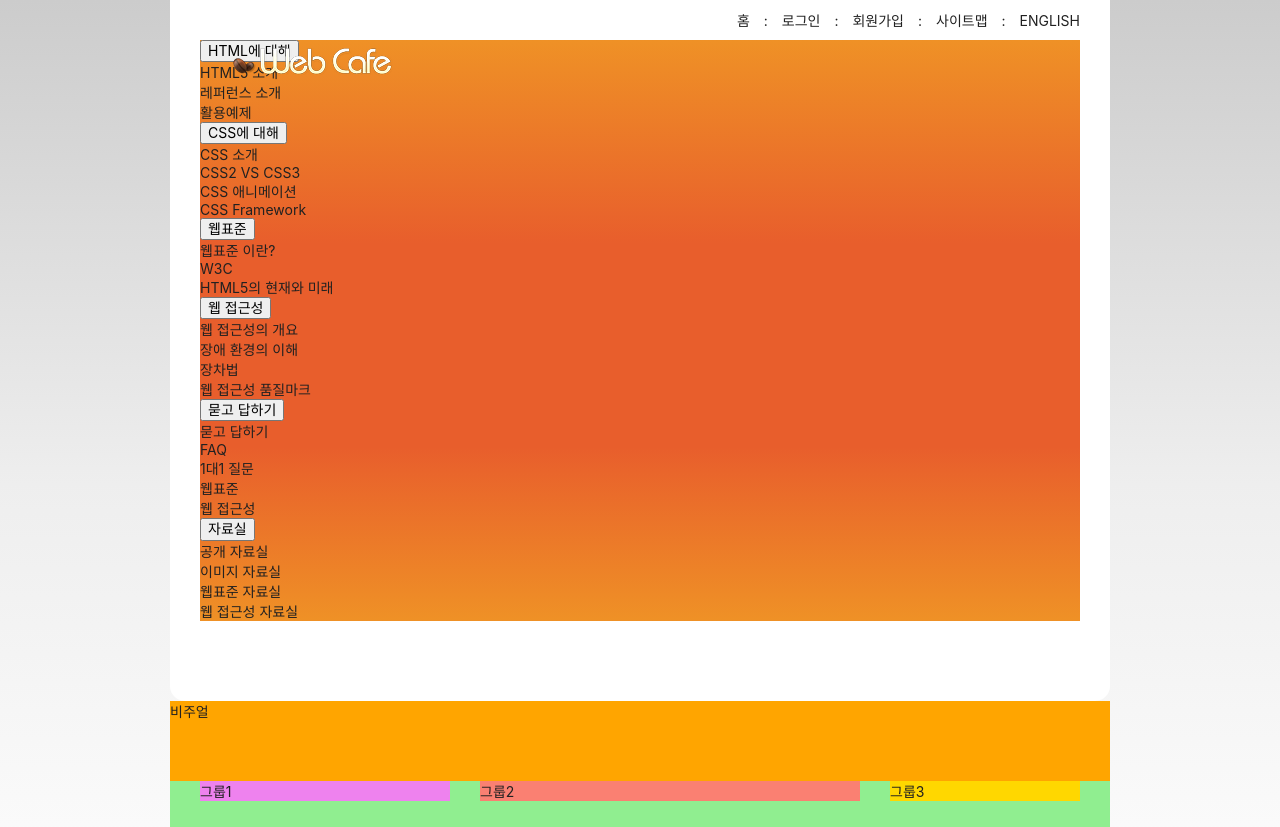
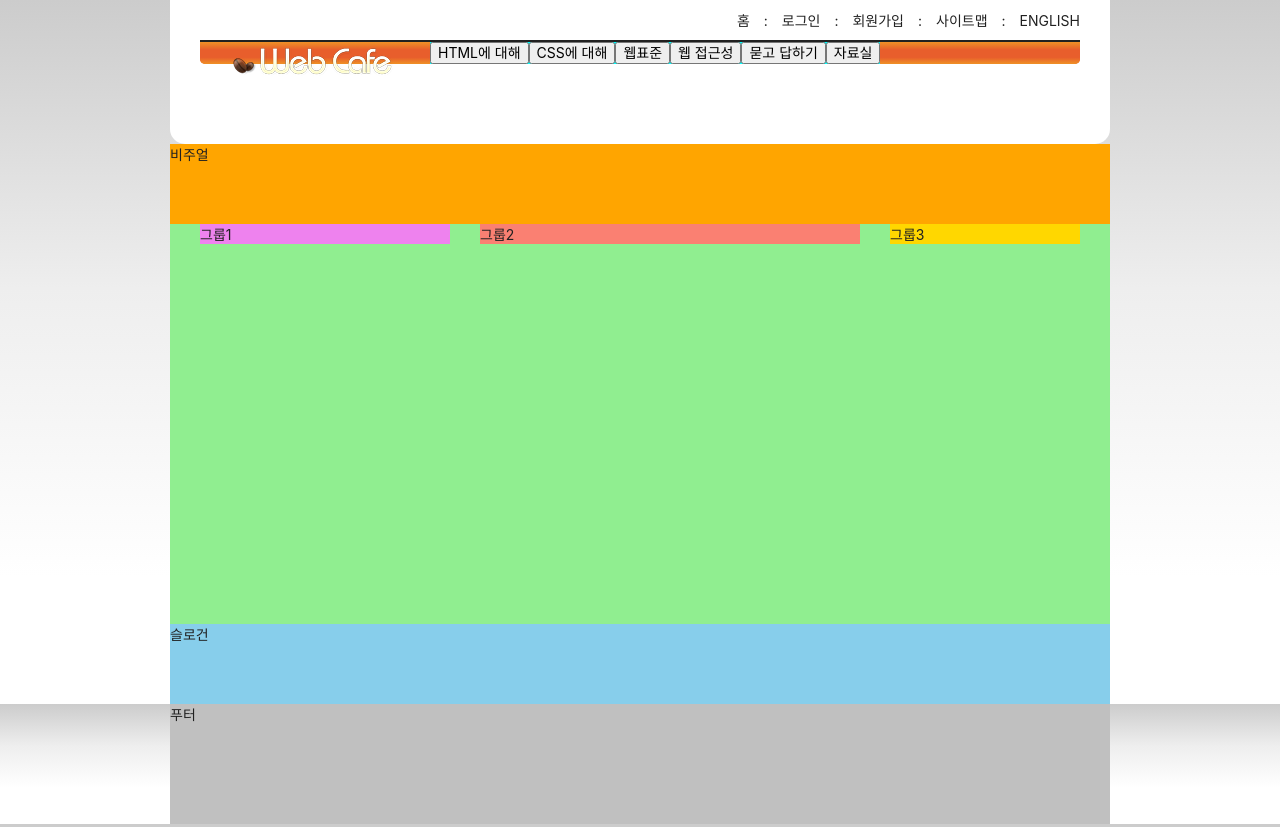
Before and after one commit to wjdgh4058/HTML5, a plain HTML site: page index.html in a window 1280 px wide. Shown: the top 827 px of the page. Drawn offline with Linux system fonts and the light colour scheme; a web font is replaced by a local one.

Commit message:
float을 이용한 메뉴 배치

```diff
--- a/styles/style.css
+++ b/styles/style.css
@@ -110,6 +110,21 @@ body {
       #e85e2c 70%,
       #ef9126 100%
     );
+    border-top: 2px solid #212121;
+    border-radius: 0 0 5px 5px;
+    display: flow-root;
+    padding-left: 230px;
+}
+
+.menu-item {
+  background-color: aqua;
+  float: left;
+}
+
+.sub-menu {
+  background-color: pink;
+  position: absolute;
+  display: none;
 }
 
 
@@ -159,7 +174,7 @@ body {
 }
 /* 푸터 */
 .footer {
-  linear-gradient(to bottom, #ccc 0%, #eee 35%, #fff 70%, #fff 100%);
+  background:  linear-gradient(to bottom, #ccc 0%, #eee 35%, #fff 70%, #fff 100%);
 }
 .footer-inner {
   height: 15vh;
```
